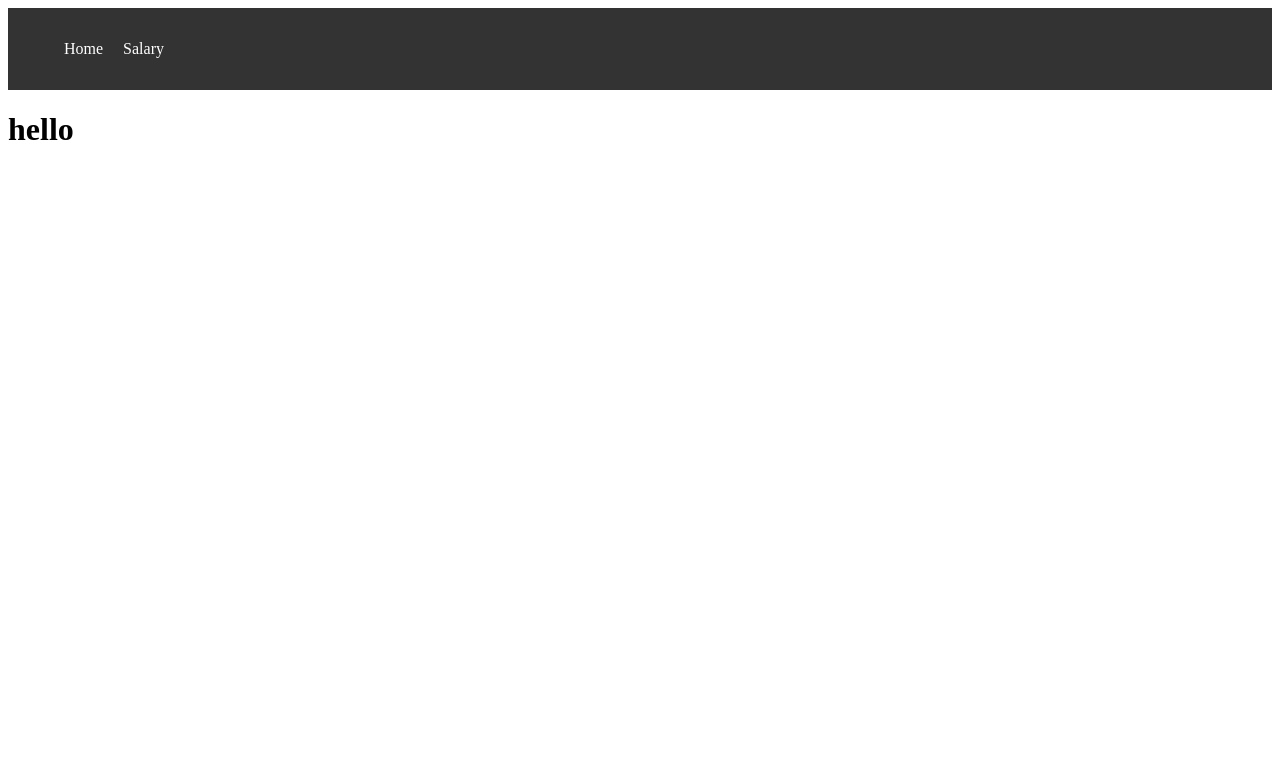
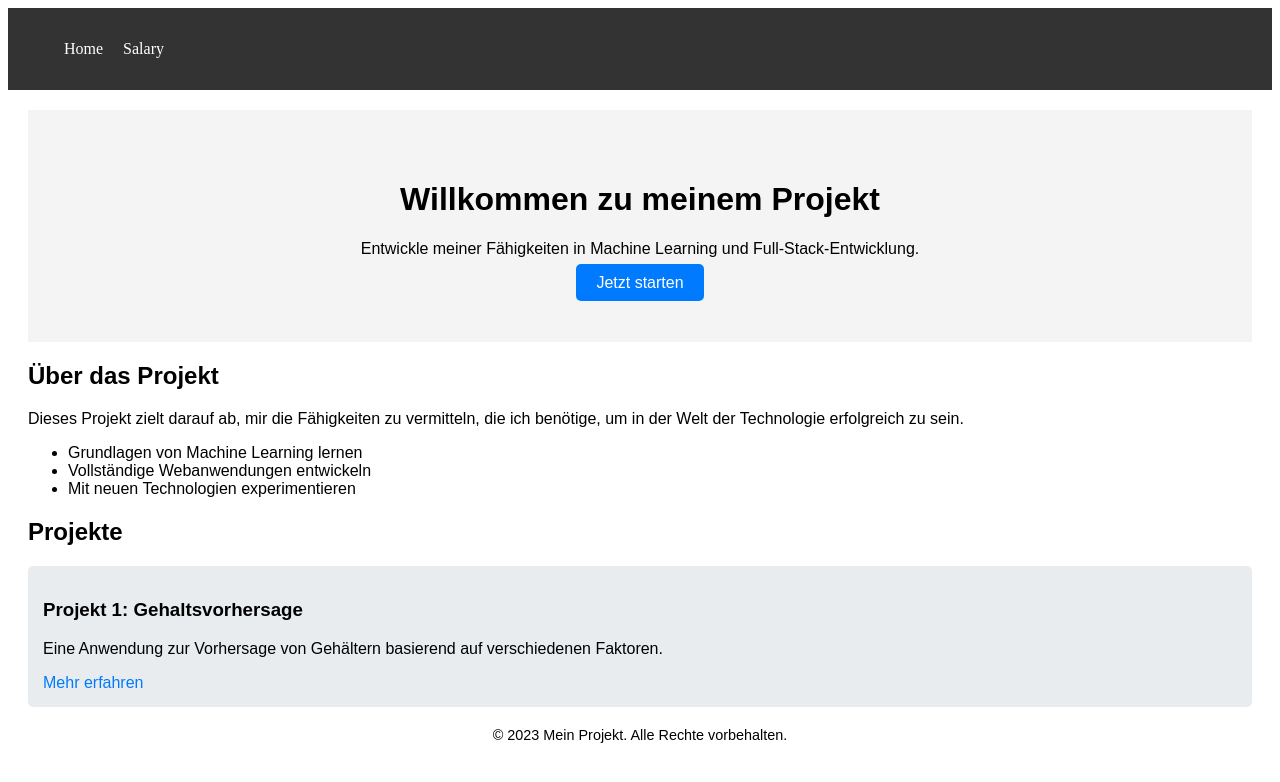
Before and after one commit to pirasp382/learn_dsai, a React (Create React App) app in the folder frontend/: page / in a window 1280 px wide. Shown: the top 782 px of the page. Built offline with nearby package versions, Linux system fonts and the light colour scheme.

Commit message:
refactor files

```diff
--- a/frontend/src/App.jsx
+++ b/frontend/src/App.jsx
@@ -1,8 +1,8 @@
-import Prediction from "./components/salary_prediction/prediction";
+import Salary_Prediciton from "./components/salary_prediction/salary_prediction";
 import {BrowserRouter, Routes, Route} from "react-router-dom";
-import Navbar from "./components/Navbar/Navbar";
+import Navbar from "./components/navbar/navbar";
 import "./App.css"
-import Home from "./components/Home/Home";
+import Home from "./components/Home/home";
 
 function App() {
 
@@ -13,7 +13,7 @@ function App() {
                 <Navbar/>
                 <Routes>
                     <Route path={"/"} element={<Home/>}/>
-                    <Route path={"/salary"} element={<Prediction/>}/>
+                    <Route path={"/salary"} element={<Salary_Prediciton/>}/>
                 </Routes>
             </div>
         </BrowserRouter>
--- a/frontend/src/components/Home/Home.jsx
+++ /dev/null
@@ -1,7 +0,0 @@
-
-
-function Home(){
-    return <h1>hello</h1>
-}
-
-export default Home;
--- /dev/null
+++ b/frontend/src/components/Home/home.css
@@ -0,0 +1,41 @@
+/* Home.css */
+.home-container {
+    font-family: Arial, sans-serif;
+    padding: 20px;
+}
+
+.hero {
+    background-color: #f4f4f4;
+    padding: 50px;
+    text-align: center;
+}
+
+.cta-button {
+    background-color: #007bff;
+    color: white;
+    padding: 10px 20px;
+    text-decoration: none;
+    border-radius: 5px;
+}
+
+.about, .projects {
+    margin: 20px 0;
+}
+
+.project {
+    background-color: #e9ecef;
+    padding: 15px;
+    margin: 10px 0;
+    border-radius: 5px;
+}
+
+.project-link {
+    color: #007bff;
+    text-decoration: none;
+}
+
+.footer {
+    text-align: center;
+    margin-top: 20px;
+    font-size: 0.9em;
+}
--- /dev/null
+++ b/frontend/src/components/Home/home.jsx
@@ -0,0 +1,40 @@
+
+import React from 'react';
+import "./home.css"
+
+const Home = () => {
+    return (
+        <div className="home-container">
+            <header className="hero">
+                <h1>Willkommen zu meinem Projekt</h1>
+                <p>Entwickle meiner Fähigkeiten in Machine Learning und Full-Stack-Entwicklung.</p>
+                <a href="/salary" className="cta-button">Jetzt starten</a>
+            </header>
+
+            <section className="about">
+                <h2>Über das Projekt</h2>
+                <p>Dieses Projekt zielt darauf ab, mir die Fähigkeiten zu vermitteln, die ich benötige, um in der Welt der Technologie erfolgreich zu sein.</p>
+                <ul>
+                    <li>Grundlagen von Machine Learning lernen</li>
+                    <li>Vollständige Webanwendungen entwickeln</li>
+                    <li>Mit neuen Technologien experimentieren</li>
+                </ul>
+            </section>
+
+            <section className="projects">
+                <h2>Projekte</h2>
+                <div className="project">
+                    <h3>Projekt 1: Gehaltsvorhersage</h3>
+                    <p>Eine Anwendung zur Vorhersage von Gehältern basierend auf verschiedenen Faktoren.</p>
+                    <a href="/salary" className="project-link">Mehr erfahren</a>
+                </div>
+            </section>
+
+            <footer className="footer">
+                <p>© 2023 Mein Projekt. Alle Rechte vorbehalten.</p>
+            </footer>
+        </div>
+    );
+};
+
+export default Home;
--- a/frontend/src/components/number_input/Number_Input.jsx
+++ b/frontend/src/components/number_input/number_input.jsx
@@ -1,4 +1,4 @@
-import "./Number_Input.css"
+import "./number_input.css"
 
 function Number_Input({value, onChange, placehoder, min, title}){
 
--- a/frontend/src/components/salary_graphen/Graphen.jsx
+++ b/frontend/src/components/salary_graphen/salary_graphen.jsx
@@ -1,7 +1,7 @@
 import { useEffect, useRef } from "react";
 import Chart from "chart.js/auto";
 
-function Graphen({ dataPrognose }) {
+function Salary_Graphen ({ dataPrognose }) {
     const chartRef = useRef(null);
 
     useEffect(() => {
@@ -45,4 +45,4 @@ function Graphen({ dataPrognose }) {
     );
 }
 
-export default Graphen;
+export default Salary_Graphen;
--- a/frontend/src/components/salary_prediction/prediction.jsx
+++ b/frontend/src/components/salary_prediction/salary_prediction.jsx
@@ -1,15 +1,15 @@
-import Graphen from "../salary_graphen/Graphen";
-import { useState } from "react";
+import Salary_Graphen from "../salary_graphen/salary_graphen";
+import {useState} from "react";
 import job_title from "../../data/jobs";
 import educationLevel from "../../data/education";
 import genderList from "../../data/gender";
-import "./prediction.css";
-import SearchableDropdown from "../searchable_dropdown/SearchableDropdown";
-import Number_Input from "../number_input/Number_Input";
+import "./salary_prediction.css";
+import Searchable_Dropdown from "../searchable_dropdown/searchable_dropdown";
+import Number_Input from "../number_input/number_input";
 import Button from "../button/button";
 import Number_Output from "../number_output/number_output";
 
-function Prediction() {
+function Salary_Prediciton() {
     const [prognose, setPrognose] = useState(new Map());
     const [age, setAge] = useState("18");
     const [gender, setGender] = useState("male");
@@ -19,7 +19,7 @@ function Prediction() {
     const [salaryPrediction, setSalaryPrediction] = useState("");
 
     function getPrediction() {
-        const input = { age, gender, education, jobTitle, experience };
+        const input = {age, gender, education, jobTitle, experience};
         fetch("http://localhost:8000/prediction", {
             method: "POST",
             headers: {
@@ -34,7 +34,7 @@ function Prediction() {
     }
 
     function getPrognose() {
-        const input = { age, gender, education, jobTitle, experience };
+        const input = {age, gender, education, jobTitle, experience};
         fetch("http://localhost:8000/pension_prediction", {
             method: "POST",
             headers: {
@@ -49,7 +49,7 @@ function Prediction() {
     }
 
     return (
-        <div class ="main">
+        <div className={"main"}>
             <div id={"salary"}>
                 <div id={"input_form"}>
                     <div id={"age_input"}>
@@ -63,7 +63,7 @@ function Prediction() {
                                       title={"Job Experience"}/>
                     </div>
                     <div id={"gender_input"}>
-                        <SearchableDropdown
+                        <Searchable_Dropdown
                             options={genderList}
                             label={"name"}
                             id={"id"}
@@ -73,7 +73,7 @@ function Prediction() {
                             title={"Gender"}/>
                     </div>
                     <div id={"education_input"}>
-                        <SearchableDropdown
+                        <Searchable_Dropdown
                             options={educationLevel}
                             label={"name"}
                             id={"id"}
@@ -83,7 +83,7 @@ function Prediction() {
                             title={"Education level"}/>
                     </div>
                     <div id={"job_input"}>
-                        <SearchableDropdown
+                        <Searchable_Dropdown
                             options={job_title}
                             label="name"
                             id="id"
@@ -106,10 +106,10 @@ function Prediction() {
                 </div>
             </div>
             <div id={"prognose"}>
-                <Graphen dataPrognose={prognose}/>
+                <Salary_Graphen dataPrognose={prognose}/>
             </div>
         </div>
     );
 }
 
-export default Prediction;
+export default Salary_Prediciton;
--- a/frontend/src/components/searchable_dropdown/SearchableDropdown.jsx
+++ b/frontend/src/components/searchable_dropdown/searchable_dropdown.jsx
@@ -1,7 +1,7 @@
 import { useEffect, useRef, useState } from "react";
-import "./SearchableDropdown.css";
+import "./searchable_dropdown.css";
 
-const SearchableDropdown = ({ options, label, id, selectedVal, handleChange, placeholder, title }) => {
+const Searchable_Dropdown = ({ options, label, id, selectedVal, handleChange, placeholder, title }) => {
     const [query, setQuery] = useState("");
     const [isOpen, setIsOpen] = useState(false);
     const [hasSelected, setHasSelected] = useState(false); // Neues State-Flag
@@ -80,4 +80,4 @@ const SearchableDropdown = ({ options, label, id, selectedVal, handleChange, pla
     );
 };
 
-export default SearchableDropdown;
+export default Searchable_Dropdown;
```
Also changed, not shown: frontend/src/components/navbar/navbar.jsx (renamed from frontend/src/components/Navbar/Navbar.jsx), frontend/src/components/number_input/number_input.css (renamed from frontend/src/components/number_input/Number_Input.css), frontend/src/components/salary_prediction/salary_prediction.css (renamed from frontend/src/components/salary_prediction/prediction.css), frontend/src/components/searchable_dropdown/searchable_dropdown.css (renamed from frontend/src/components/searchable_dropdown/SearchableDropdown.css).
